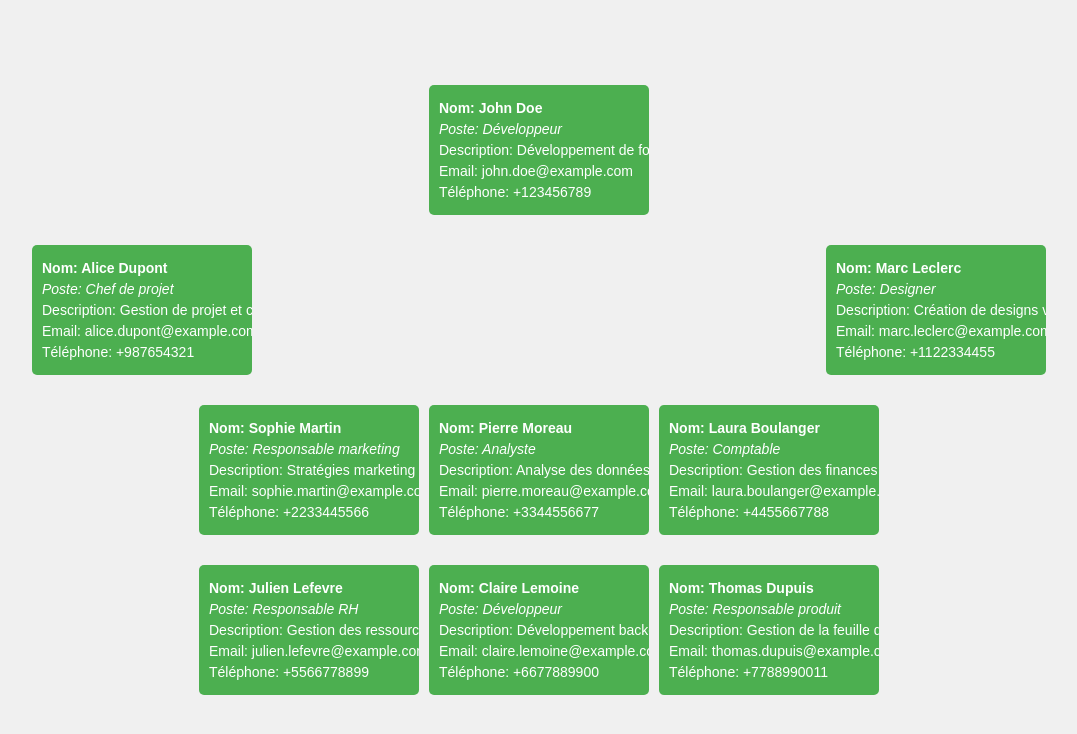
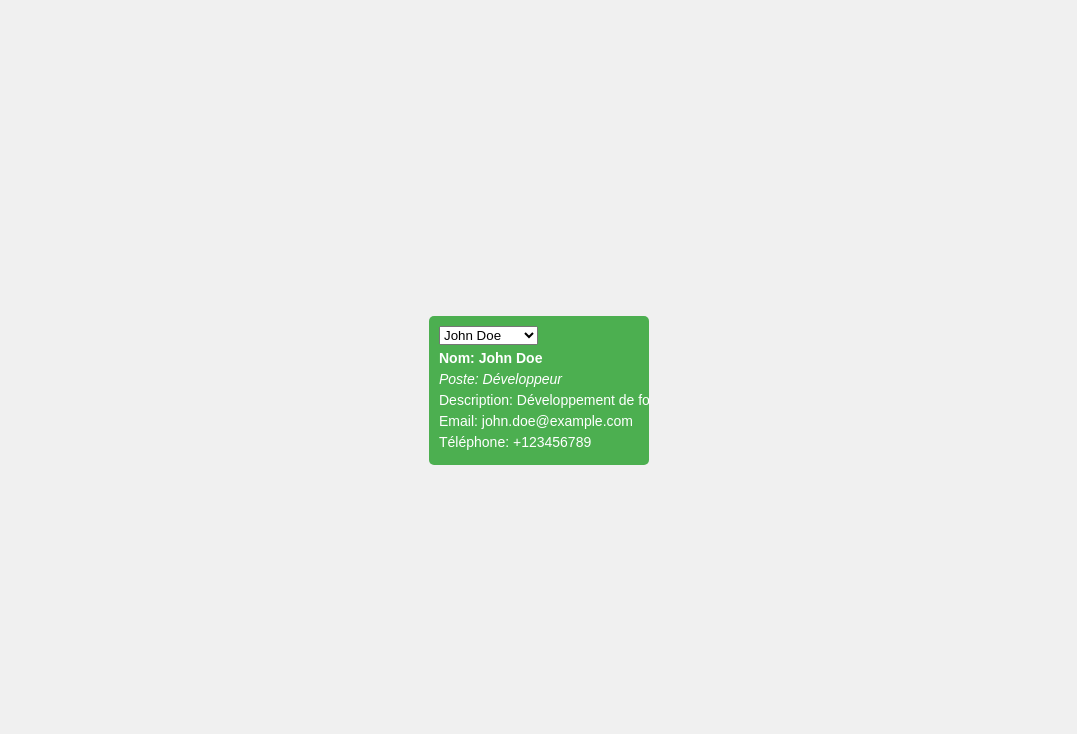
Before and after one commit to GC-HVT/Organigramme, a plain HTML site: page index.html in a window 1280 px wide. Shown: the whole page, without its empty margins (101-1178 px from the left). Drawn offline with Linux system fonts and the light colour scheme.

Commit message:
Update index.html

```diff
--- a/index.html
+++ b/index.html
@@ -3,82 +3,26 @@
 <head>
     <meta charset="UTF-8">
     <meta name="viewport" content="width=device-width, initial-scale=1.0">
-    <title>Blocs sous forme de pyramide</title>
+    <title>Blocs avec sélection des membres</title>
     <link rel="stylesheet" href="styles/main.css">
 </head>
 <body>
     <div class="container">
         <div class="row">
             <div class="block">
-                <p class="name">Nom: John Doe</p>
-                <p class="poste">Poste: Développeur</p>
-                <p class="description">Description: Développement de fonctionnalités</p>
-                <p class="email">Email: john.doe@example.com</p>
-                <p class="tel">Téléphone: +123456789</p>
+                <select class="name-selector">
+                    <option value="john">John Doe</option>
+                    <option value="alice">Alice Dupont</option>
+                    <option value="marc">Marc Leclerc</option>
+                </select>
+                <p class="name">Nom: <span class="name-value">John Doe</span></p>
+                <p class="poste">Poste: <span class="poste-value">Développeur</span></p>
+                <p class="description">Description: <span class="description-value">Développement de fonctionnalités</span></p>
+                <p class="email">Email: <span class="email-value">john.doe@example.com</span></p>
+                <p class="tel">Téléphone: <span class="tel-value">+123456789</span></p>
             </div>
         </div>
-        <div class="row second-row">
-            <div class="block">
-                <p class="name">Nom: Alice Dupont</p>
-                <p class="poste">Poste: Chef de projet</p>
-                <p class="description">Description: Gestion de projet et coordination</p>
-                <p class="email">Email: alice.dupont@example.com</p>
-                <p class="tel">Téléphone: +987654321</p>
-            </div>
-            <div class="block">
-                <p class="name">Nom: Marc Leclerc</p>
-                <p class="poste">Poste: Designer</p>
-                <p class="description">Description: Création de designs visuels</p>
-                <p class="email">Email: marc.leclerc@example.com</p>
-                <p class="tel">Téléphone: +1122334455</p>
-            </div>
-        </div>
-        <div class="row">
-            <div class="block">
-                <p class="name">Nom: Sophie Martin</p>
-                <p class="poste">Poste: Responsable marketing</p>
-                <p class="description">Description: Stratégies marketing</p>
-                <p class="email">Email: sophie.martin@example.com</p>
-                <p class="tel">Téléphone: +2233445566</p>
-            </div>
-            <div class="block">
-                <p class="name">Nom: Pierre Moreau</p>
-                <p class="poste">Poste: Analyste</p>
-                <p class="description">Description: Analyse des données</p>
-                <p class="email">Email: pierre.moreau@example.com</p>
-                <p class="tel">Téléphone: +3344556677</p>
-            </div>
-            <div class="block">
-                <p class="name">Nom: Laura Boulanger</p>
-                <p class="poste">Poste: Comptable</p>
-                <p class="description">Description: Gestion des finances</p>
-                <p class="email">Email: laura.boulanger@example.com</p>
-                <p class="tel">Téléphone: +4455667788</p>
-            </div>
-        </div>
-        <div class="row">
-            <div class="block">
-                <p class="name">Nom: Julien Lefevre</p>
-                <p class="poste">Poste: Responsable RH</p>
-                <p class="description">Description: Gestion des ressources humaines</p>
-                <p class="email">Email: julien.lefevre@example.com</p>
-                <p class="tel">Téléphone: +5566778899</p>
-            </div>
-            <div class="block">
-                <p class="name">Nom: Claire Lemoine</p>
-                <p class="poste">Poste: Développeur</p>
-                <p class="description">Description: Développement backend</p>
-                <p class="email">Email: claire.lemoine@example.com</p>
-                <p class="tel">Téléphone: +6677889900</p>
-            </div>
-            <div class="block">
-                <p class="name">Nom: Thomas Dupuis</p>
-                <p class="poste">Poste: Responsable produit</p>
-                <p class="description">Description: Gestion de la feuille de route produit</p>
-                <p class="email">Email: thomas.dupuis@example.com</p>
-                <p class="tel">Téléphone: +7788990011</p>
-            </div>
-        </div>
+        <!-- Ajoutez les autres lignes et blocs ici de la même manière -->
     </div>
     <script src="scripts/index.js"></script>
 </body>
```
